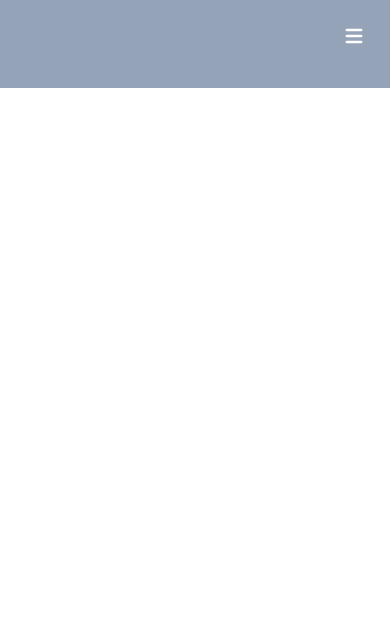
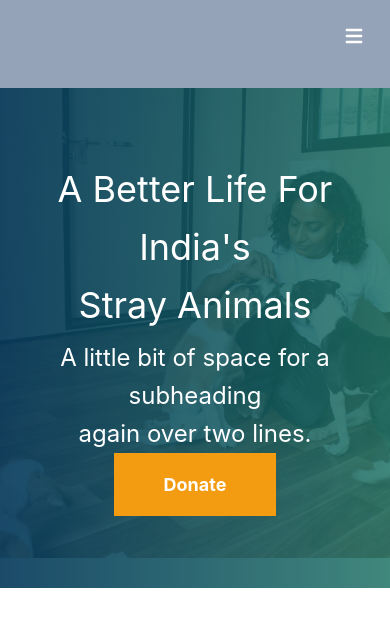
Before and after one commit to abhinandarun-02/Earth-For-All, a React (Create React App) app: page / in a window 390 px wide. Shown: the top 626 px of the page. Built offline with nearby package versions, Linux system fonts and the light colour scheme.

Commit message:
Add Hero Section

```diff
--- a/src/App.js
+++ b/src/App.js
@@ -1,11 +1,12 @@
 import './App.css';
 import Navbar from './Components/NavBar/Navbar';
-// import
+import Hero from './Components/Home/Hero';
 
 function App() {
   return (
     <div className="App">
       <Navbar />
+      <Hero />
     </div>
   );
 }
--- /dev/null
+++ b/src/Components/Home/Hero.jsx
@@ -0,0 +1,18 @@
+import "./hero.css"
+import image from "../../assets/cover.jpg"
+const hero = () => {
+    return (
+        <div class="banner-slide">
+            <div class="banner-overlay">
+                <div class="banner-content">
+                    <h1>A Better Life For India's<br />Stray Animals</h1>
+                    <p>A little bit of space for a subheading <br />again over two lines.</p>
+                    <a href="#" class="button">Donate</a>
+                </div>
+            </div>
+
+        </div>
+    );
+}
+
+export default hero;
--- /dev/null
+++ b/src/Components/Home/hero.css
@@ -0,0 +1,81 @@
+.banner-slide {
+    width: 100%;
+    height: 470px;
+    background: #000;
+    float: left;
+    position: relative;
+    background: url(../../assets/cover.jpg);
+    background-size: cover;
+    background-position: 50% 50%;
+  }
+  .banner-slide .banner-overlay {
+    position: absolute;
+    width: 60vw;
+    background: yellow;
+    left: -150px;
+    height: 500px;
+    border-radius: 10% 0% 20% 10%/0% 87% 38% 0%;
+    transform: skew(-30deg, 0deg);
+    background: linear-gradient(to right, rgba(7, 59, 92, 0.92) 0%, rgba(26, 111, 98, 0.83) 100%);
+  }
+  .banner-slide .banner-overlay .banner-content {
+    margin-left: 30%;
+    transform: skew(30deg, 0deg);
+    height: 500px;
+    display: flex;
+    justify-content: center;
+    align-items: flex-start;
+    flex-direction: column;
+  }
+  .banner-slide .banner-overlay .banner-content h1 {
+    color: white;
+    font-size: 36px;
+    padding-bottom: 0px;
+    margin-bottom: 0px;
+    padding-bottom: 5px;
+    line-height: 58px;
+  }
+  .banner-slide .banner-overlay .banner-content p {
+    color: white;
+    font-size: 24px;
+    line-height: 38px;
+  }
+  .banner-slide .banner-overlay .banner-content a.button {
+    padding: 18px 50px;
+    font-size: 18px;
+    color: white;
+    font-weight: bold;
+    text-align: center;
+    background: #F39C12;
+    text-decoration: none;
+  }
+  .banner-slide .banner-overlay .banner-content a:hover {
+    background: #c87f0a;
+  }
+  @media only screen and (max-width: 1250px) {
+    .banner-slide .banner-overlay {
+      width: 80vw;
+    }
+    .banner-slide .banner-overlay .banner-content {
+      margin-left: 30%;
+    }
+  }
+  @media only screen and (max-width: 750px) {
+    .banner-slide .banner-overlay {
+      width: 90vw;
+    }
+  }
+  @media only screen and (max-width: 680px) {
+    .banner-slide .banner-overlay {
+      width: 100vw;
+      border-radius: 0px;
+      transform: skew(0deg, 0deg);
+      left: 0px;
+    }
+    .banner-slide .banner-overlay .banner-content {
+      margin-left: 0px;
+      transform: skew(0deg, 0deg);
+      text-align: center;
+      align-items: center;
+    }
+  }
```
Also changed, not shown: src/assets/cover.jpg (added).
